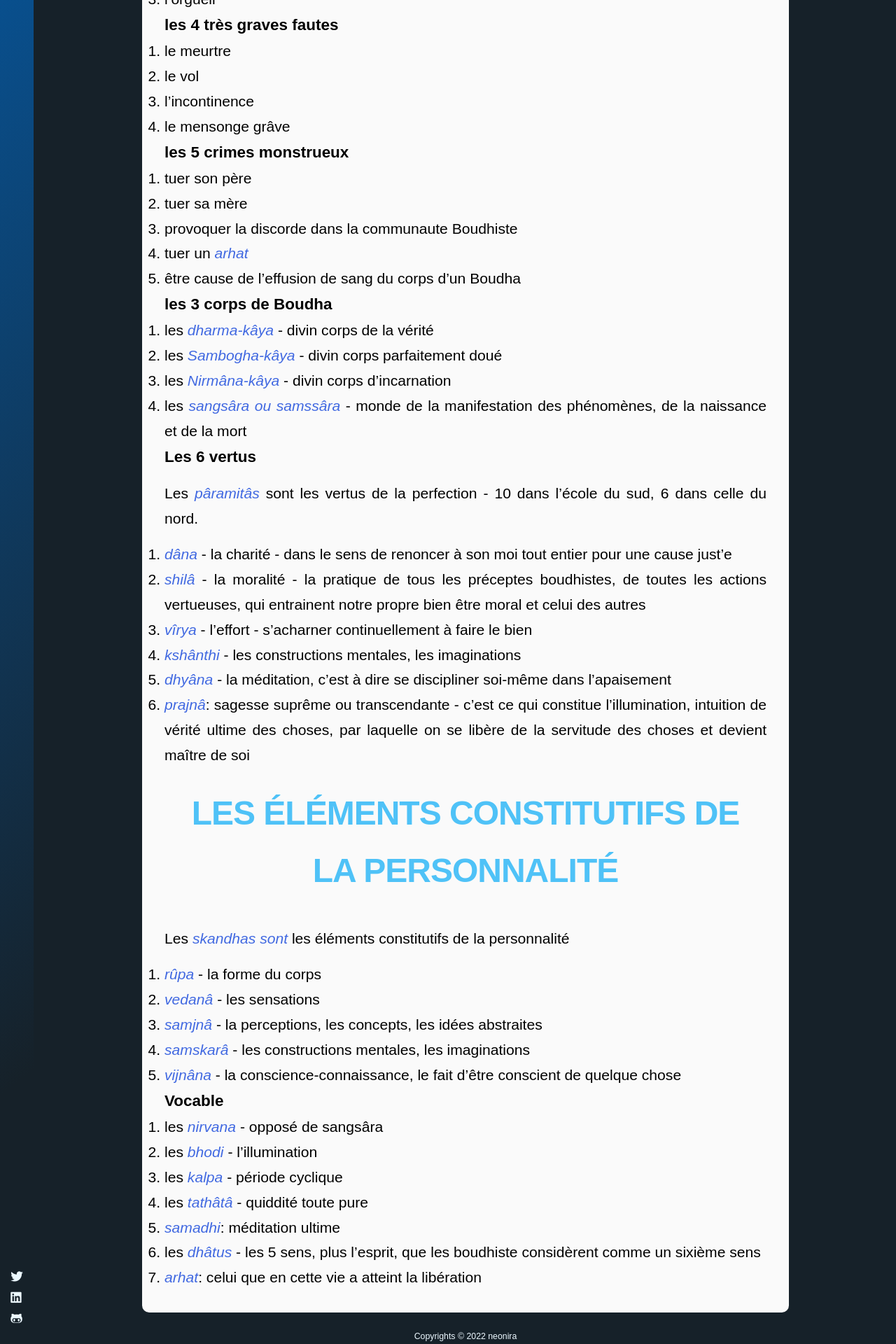
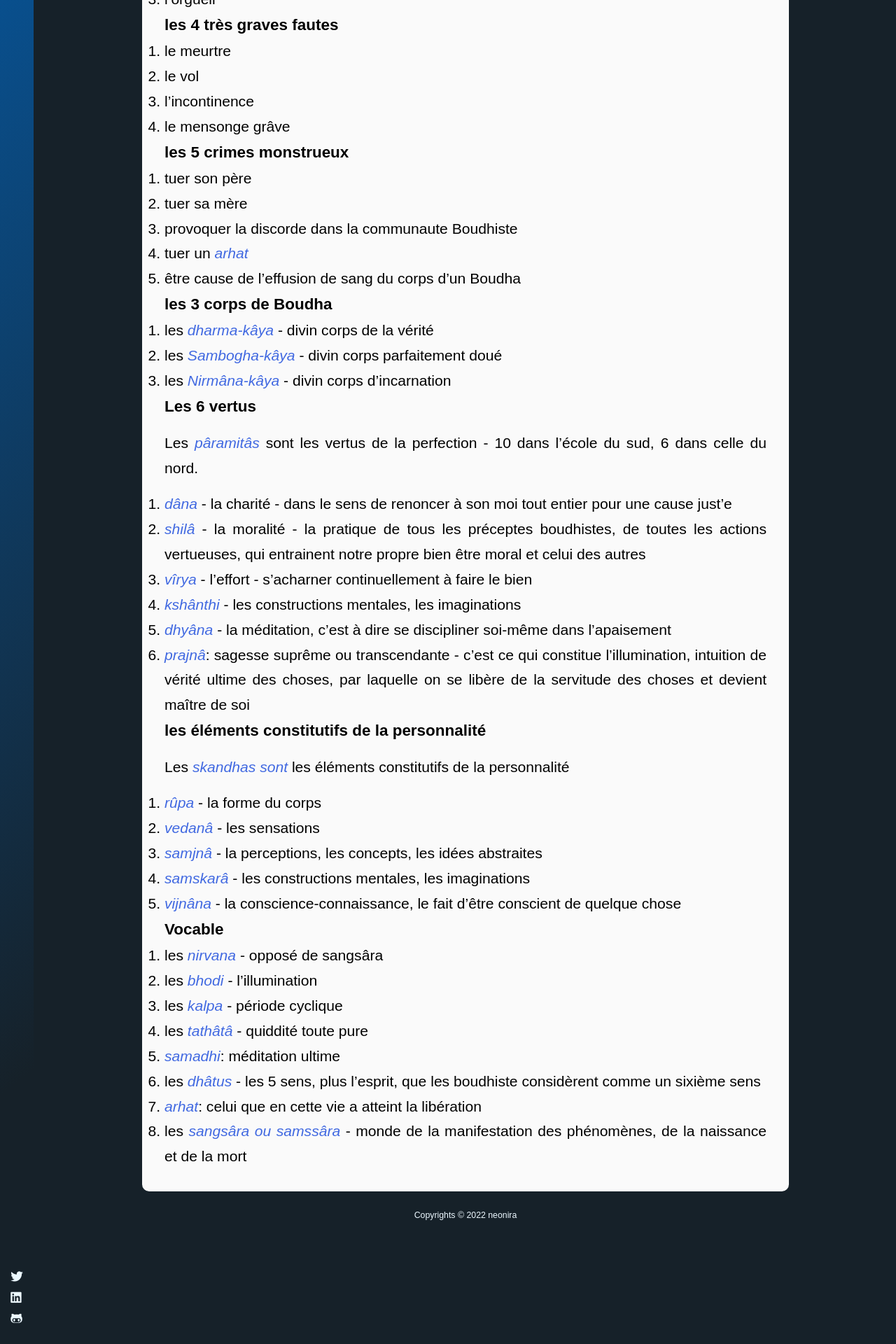
Before and after one commit to neonira/neonira.github.io, a Jekyll site: the page built from _posts/2022-01-16-houei-neng.md, in a window 1280 px wide. Shown: the part 1962-3882 px from the top of the page at 70% size. Built offline with Jekyll 4.4.1, drawn with Linux system fonts in a browser that asks for light colours; nearby versions of some CDN libraries; emoji names are drawn with the system emoji font; some web fonts are replaced.

Commit message:
corrected post

```diff
--- a/_posts/2022-01-16-houei-neng.md
+++ b/_posts/2022-01-16-houei-neng.md
@@ -69,8 +69,6 @@ par l'empereur chinois Chou-Tchoun, qui écrivit son épigraphe: "un esprit harm
 1. les <cite class='it'>dharma-kâya</cite> - divin corps de la vérité
 1. les <cite class='it'>Sambogha-kâya</cite> - divin corps parfaitement doué
 1. les <cite class='it'>Nirmâna-kâya</cite> - divin corps d'incarnation
-1. les <cite class='it'>sangsâra ou samssâra</cite> - monde de la manifestation des phénomènes, de la naissance et de la mort
-
 
 ### Les 6 vertus
 
@@ -83,7 +81,7 @@ Les <cite class='it'>pâramitâs</cite> sont les vertus de la perfection - 10 da
 1. <cite class='it'>dhyâna</cite> - la méditation, c'est à dire se discipliner soi-même dans l'apaisement
 1. <cite class='it'>prajnâ</cite>: sagesse suprême ou transcendante - c'est ce qui constitue l'illumination, intuition de vérité ultime des choses, par laquelle on se libère de la servitude des choses et devient maître de soi
 
-# les éléments constitutifs de la personnalité
+### les éléments constitutifs de la personnalité
 
 Les <cite class='it'>skandhas sont</cite> les éléments constitutifs de la personnalité
 
@@ -102,3 +100,4 @@ Les <cite class='it'>skandhas sont</cite> les éléments constitutifs de la pers
 1. <cite class='it'>samadhi</cite>: méditation ultime
 1. les <cite class='it'>dhâtus</cite> - les 5 sens, plus l'esprit, que les boudhiste considèrent comme un sixième sens
 1. <cite class='it'>arhat</cite>: celui que en cette vie a atteint la libération
+1. les <cite class='it'>sangsâra ou samssâra</cite> - monde de la manifestation des phénomènes, de la naissance et de la mort
```
